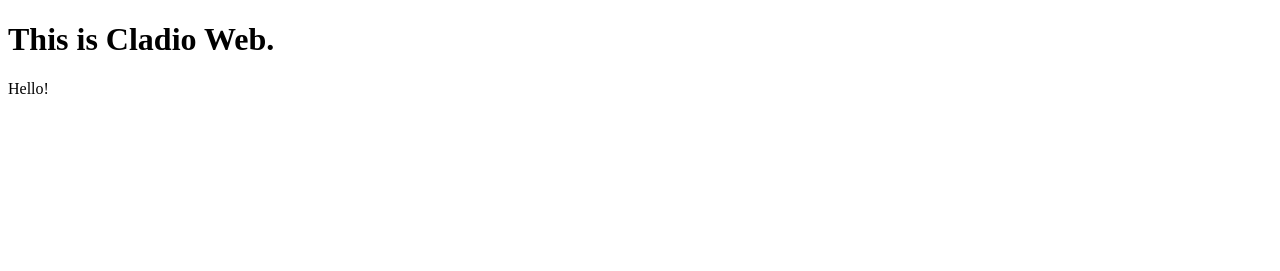
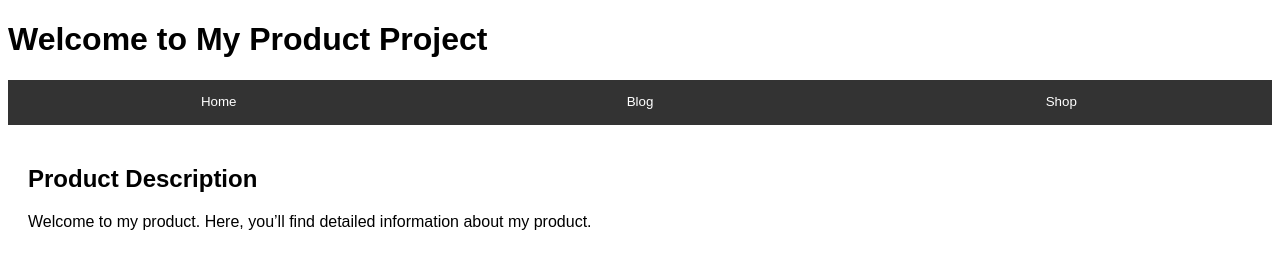
Before and after one commit to Aerydis/ClaDio, a plain HTML site: page index.html in a window 1280 px wide. Drawn offline with Linux system fonts and the light colour scheme.

Commit message:
Update index.html

```diff
--- a/index.html
+++ b/index.html
@@ -1,10 +1,100 @@
 <!DOCTYPE html>
-<html>
+<html lang="en">
 <head>
-    <title>ClaDio</title>
+    <meta charset="UTF-8">
+    <meta name="viewport" content="width=device-width, initial-scale=1.0">
+    <title>My Project Website</title>
+    <style>
+        body {
+            font-family: Arial, sans-serif;
+        }
+
+        /* Style the tab links */
+        .tabs {
+            display: flex;
+            justify-content: space-around;
+            background-color: #333;
+        }
+
+        .tabs button {
+            background-color: #333;
+            color: white;
+            padding: 14px 20px;
+            border: none;
+            cursor: pointer;
+            width: 33.33%;
+            text-align: center;
+        }
+
+        .tabs button:hover {
+            background-color: #575757;
+        }
+
+        /* Content Section Style */
+        .tab-content {
+            display: none;
+            padding: 20px;
+            border-top: 2px solid #333;
+        }
+
+        .active-tab {
+            background-color: #575757;
+            color: white;
+        }
+
+        /* When active, show the corresponding tab */
+        .show {
+            display: block;
+        }
+    </style>
 </head>
 <body>
-    <h1>This is Cladio Web.</h1>
-    <p>Hello!</p>
+
+    <h1>Welcome to My Product Project</h1>
+
+    <!-- Navigation for Tabs -->
+    <div class="tabs">
+        <button class="tab-link" onclick="showTab('home')">Home</button>
+        <button class="tab-link" onclick="showTab('blog')">Blog</button>
+        <button class="tab-link" onclick="showTab('shop')">Shop</button>
+    </div>
+
+    <!-- Content Sections -->
+    <div id="home" class="tab-content show">
+        <h2>Product Description</h2>
+        <p>Welcome to my product. Here, you’ll find detailed information about my product.</p>
+    </div>
+
+    <div id="blog" class="tab-content">
+        <h2>Progress Blog</h2>
+        <p>Here’s where I’ll blog about the progress of my project and any challenges I face.</p>
+    </div>
+
+    <div id="shop" class="tab-content">
+        <h2>Mock Shop</h2>
+        <p>This is a mock shop where you can browse my products and pretend to buy them!</p>
+    </div>
+
+    <script>
+        // Function to show the clicked tab and hide others
+        function showTab(tabName) {
+            // Hide all tabs
+            const tabs = document.querySelectorAll('.tab-content');
+            tabs.forEach(tab => {
+                tab.classList.remove('show');
+            });
+
+            // Remove 'active' style from all tab links
+            const tabLinks = document.querySelectorAll('.tab-link');
+            tabLinks.forEach(link => {
+                link.classList.remove('active-tab');
+            });
+
+            // Show the clicked tab and highlight the link
+            document.getElementById(tabName).classList.add('show');
+            const activeLink = Array.from(tabLinks).find(link => link.textContent.toLowerCase() === tabName);
+            activeLink.classList.add('active-tab');
+        }
+    </script>
 </body>
 </html>
```
